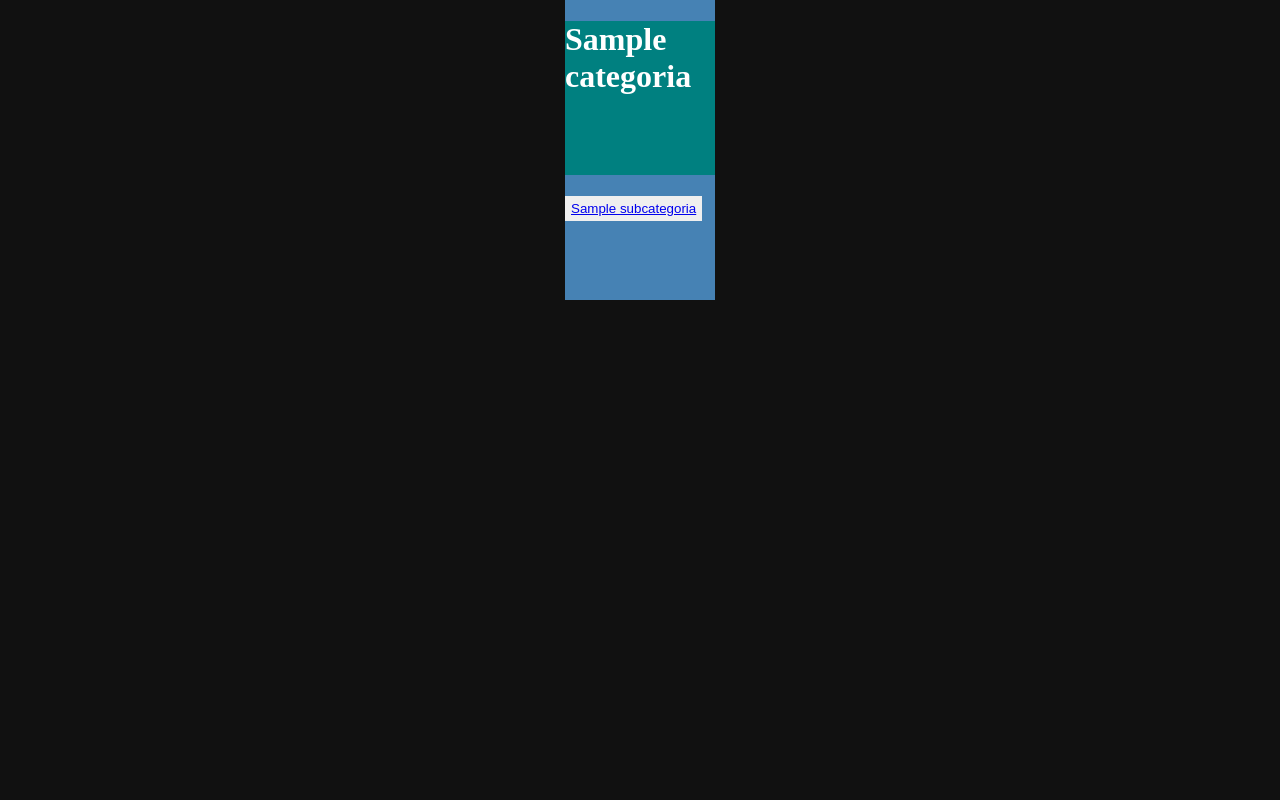
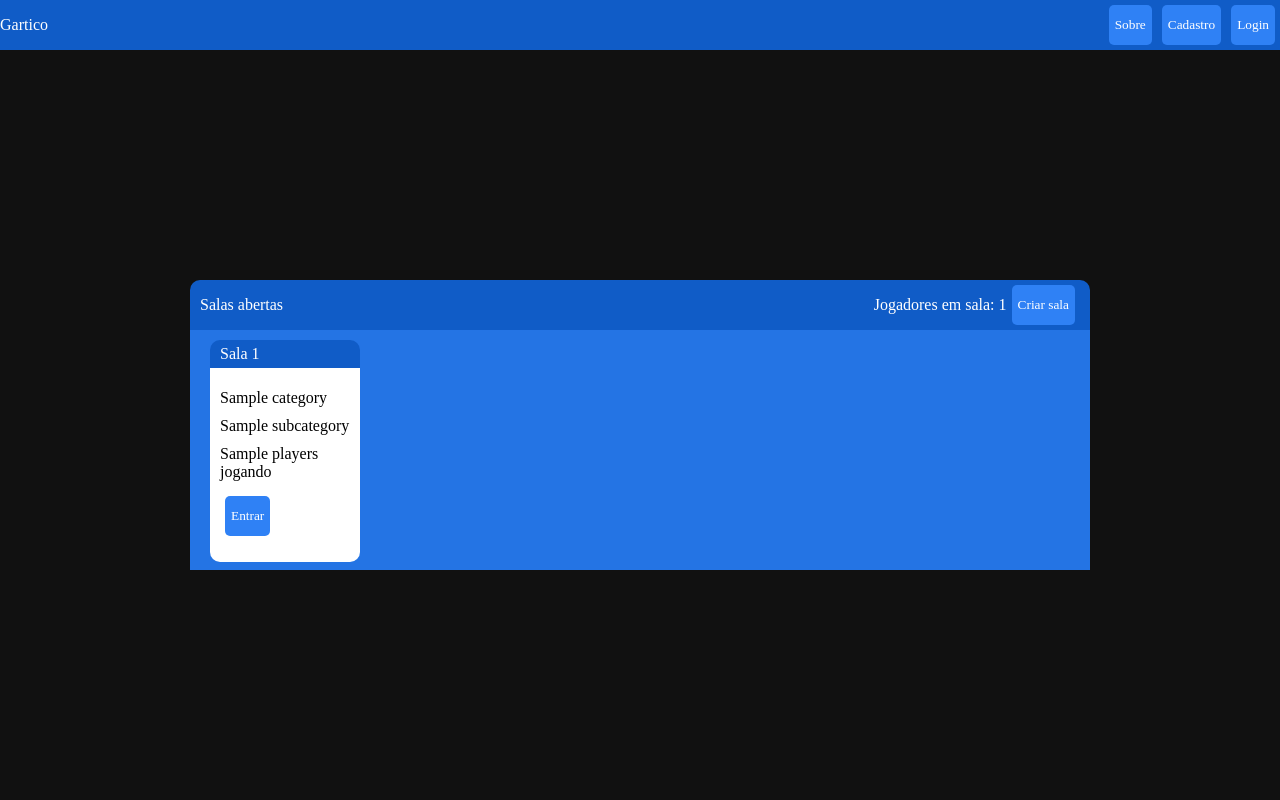
Before and after one commit to gilmar-sales/gartico, a Flask app: template templates/index.html in a window 1280 px wide. Run offline with Flask 2, Linux system fonts and the light colour scheme; the template is opened without the code that fills it: most values are stand-ins (such as "Sample title", 1, 10 or a date in 2020); parts of the project's set-up code (start-up, migrations or seed data) failed here and were passed over; some web fonts are replaced.

Commit message:
Minor changes

```diff
--- a/static/css/index.css
+++ b/static/css/index.css
@@ -1,34 +1,121 @@
-@font-face {
-    font-family: Type Grotesk;
-    src: url('/static/fonts/Typo Grotesk Rounded Demo.otf');
+body {
+    color: white;
+    flex-direction: column;
 }
 
-body {
-    color: white;
+.container {
+    display: flex;
+    justify-content: center;
+    align-items: center;
 }
 
 .top-nav {
-    background-color: #FF3333;
+    width: 100%;
+    height: 50px;
+    background-color: #105cc7;
+    display: flex;
+    align-items: center;
+}
+
+.left {
+    flex-grow: 0;
+}
+
+.right {
+    display: flex;
+    flex-grow: 1;
+    flex-direction: row-reverse;
+}
+
+.rooms {
+    width: 900px;
+}
+
+.room-card {
+    width: 150px;
+    margin-right: 20px;
+    margin-bottom: 10px;
+    display: flex;
+    flex-direction: column;
+}
+
+.room-card-title {
+    background-color: #105cc7;
+    border-top-left-radius: 10px;
+    border-top-right-radius: 10px;
+    padding: 5px 10px;
+    margin: 0px;
+}
+
+.room-card-content {
+    background-color: white;
+    color: black;
+    border-bottom-left-radius: 10px;
+    border-bottom-right-radius: 10px;
+}
+.room-card-content ul {
+    list-style: none;
+    padding: 0px;
+}
+
+.room-card-content li {
+    align-self: center;
+    padding: 5px 10px;
+}
+
+.modal {
+    display: none;
+    z-index:3;
+    position:fixed;
+    left:0;
+    top:0;
+    width:100%;
+    height:100%;
+    overflow:auto;
+    background-color:rgba(0,0,0,0.4);
+    justify-content: center;
+    align-items: center;
+}
+
+.title {
+    background-color: #105cc7;
+    border-top-left-radius: 10px;
+    border-top-right-radius: 10px;
+    padding: 0px 10px;
+    display: flex;
+    align-items: center;
+}
+
+.content {
+    display: flex;
+    flex-wrap: wrap;
+    height: 220px;
+    background-color: #2474e4;
+    padding: 10px 20px;
+    overflow: auto;
+}
+
+.create_room {
+    width: 500px;
+    overflow: hidden;
 }
 
 .category {
     width: 150px;
     height: 300px;
-    background-color: steelblue;
 
     display: flex;
     flex-direction: row;
     flex-wrap: wrap;
 }
+
 .category h1 {
+    width: 100%;
     background-color: teal;
+    text-align: center;
 }
 
 .subcategory {
     height: 25px;
     border-style: none;
 }
-
-
-.subcategory a {
-}
--- a/static/css/main.css
+++ b/static/css/main.css
@@ -1,18 +1,3 @@
-@font-face {
-  font-family: Type Grotesk;
-  src: url('/static/fonts/Typo Grotesk Rounded Demo.otf');
-}
-
-
-body {
-    margin: 0;
-    font-family: 'Type Grotesk';
-    background-color: #111;
-    display: flex;
-    justify-content: center;
-    align-items: center;
-    orientation: landscape;
-}
 @font-face {
     font-family: Type Grotesk;
     src: url('/static/fonts/Typo Grotesk Rounded Demo.otf');
@@ -20,10 +5,43 @@ body {
 
 body {
     margin: 0;
+    width: 100vw;
+    height: 100vh;
+    background-color: #111;
     font-family: 'Type Grotesk';
-    background-color: #111;
     display: flex;
     justify-content: center;
     align-items: center;
     orientation: landscape;
 }
+
+.container {
+    height: 100%;
+    display: flex;
+    justify-content: center;
+    align-items: center;
+}
+
+
+button {
+    height: 40px;
+    font-family: 'Type Grotesk';
+    display: flex;
+    justify-content: center;
+    align-items: center;
+    background-color: #2f81f5;
+    color: white;
+    cursor: pointer;
+    border-style: none;
+    border-radius: 5px;
+    margin: 5px;
+}
+
+button:hover {
+    background-color: #5298fa;
+}
+
+button a {
+    color: white;
+    text-decoration: none;
+}
--- a/templates/index.html
+++ b/templates/index.html
@@ -8,16 +8,97 @@
 
 {% block body %}
 <body>
-    <nav class="top-nav"></nav>
+    <div id="modal" class="modal">
+        <div class="create_room">
+            <div class="title">
+                <div class="left">
+                    Criar sala
+                </div>
+
+                <div class="right">
+                    <button onclick="document.getElementById('modal').style.display='none'">Fechar</button>
+                </div>
+            </div>
+
+            <div class="content">
+                <form>
+                    <select name="category">
+                        {% for categoria in categorias %}
+                        <option value="category{{ categoria[0] }}">{{ categoria[1]|capitalize }}</option>
+                        {% endfor %}
+                    </select>
+                    <label>asd</label>
+                    <input name="subcategory" type="checkbox"/>
                         {% for categoria in categorias %}
                         <div class="category">
                             <h1>{{ categoria[1]|capitalize }}</h1>
+
                             {% for subcategoria in subcategorias %}
                             {% if categoria[0] == subcategoria[0] %}
                             <button class="subcategory" type="button"><a href="#">{{ subcategoria[1] }}</a></button>
                             {% endif %}
                             {% endfor %}
+
                         </div>
                         {% endfor %}
+                </form>
+            </div>
+        </div>
+    </div>
+    <nav class="top-nav">
+        <div class="left">
+            <a class="home">Gartico</a>
+        </div>
+        <div class="right">
+            <button class="tool-btn"><a class="home">Login</a></button>
+            <button><a class="home">Cadastro</a></button>
+            <button><a class="home">Sobre</a></button>
+
+        </div>
+    </nav>
+    <div class="container">
+
+        <div class="rooms">
+            <div class="title">
+                <div class="left">
+                    Salas abertas
+                </div>
+
+                <div class="right">
+                    <button onclick="document.getElementById('modal').style.display='flex'">Criar sala</button>
+                    <a style="align-self: center;">Jogadores em sala: {{ total_online }}</a>
+                </div>
+            </div>
+            <div class="content" style="display: flex; flex-direction: row;">
+                {% for room in existing_rooms %}
+                <div class="room-card">
+                    <div class="room-card-title" >
+                        <div>Sala {{ room['id'] }}</div>
+                    </div>
+                    <div class="room-card-content">
+                        <ul>
+                            <li>
+                            {{ room['category'] }}
+                            </li>
+                            <li>
+                             {{ room['subcategory'] }}
+                            </li>
+                            <li>
+                            {{ room['players'] }} jogando
+                            </li>
+                            <li>
+                                <button><a href="{{'/room/' + room['id']|string }}">Entrar</a></button>
+                            </li>
+                        </ul>
+                    </div>
+                </div>
+                {% endfor %}
+
+                {% if not existing_rooms %}
+                    <h3>Não existe nenhuma sala disponível</h3>
+                {% endif %}
+            </div>
+        </div>
+    </div>
 </body>
 {% endblock %}
```
Also changed, not shown: static/css/room.css (+1 -10 lines), static/js/draw.js (+7 -4 lines), templates/room.html (+12 -2 lines). Lines whose indentation alone changed are shown as unchanged.
